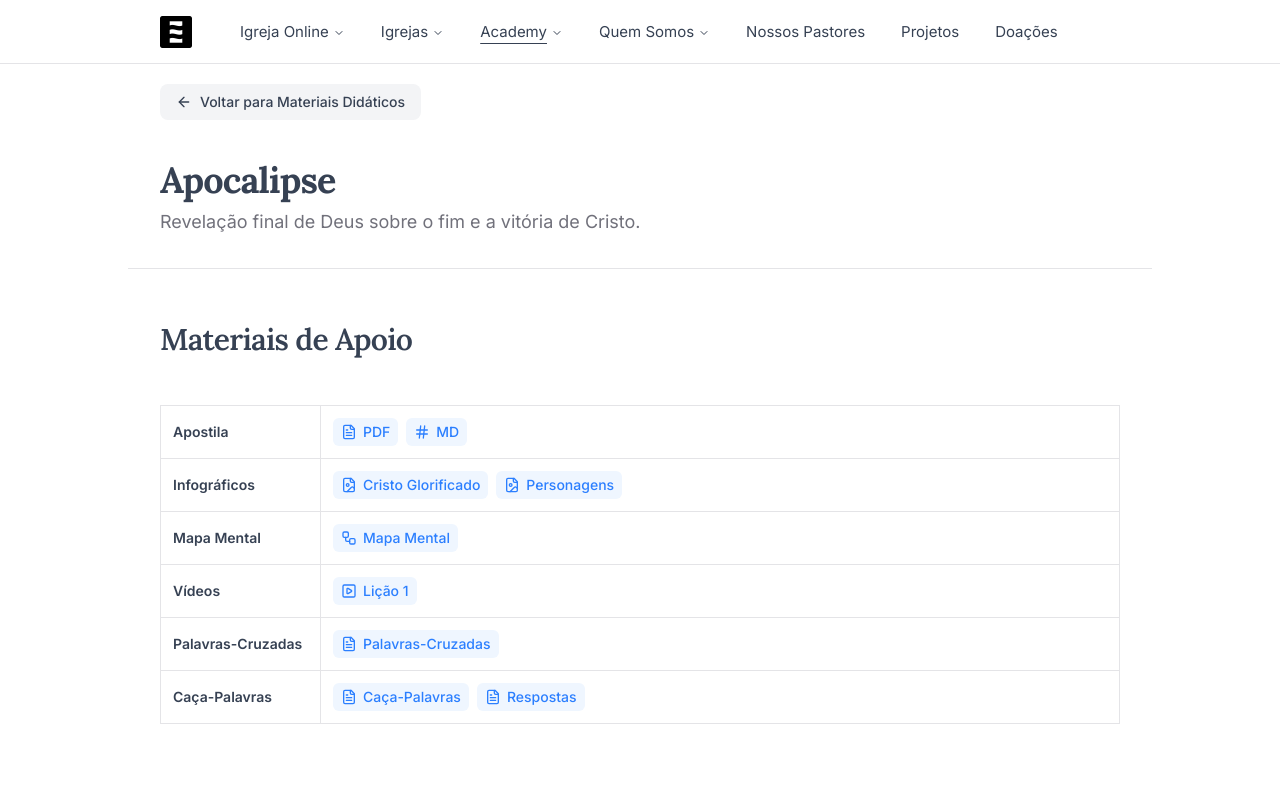
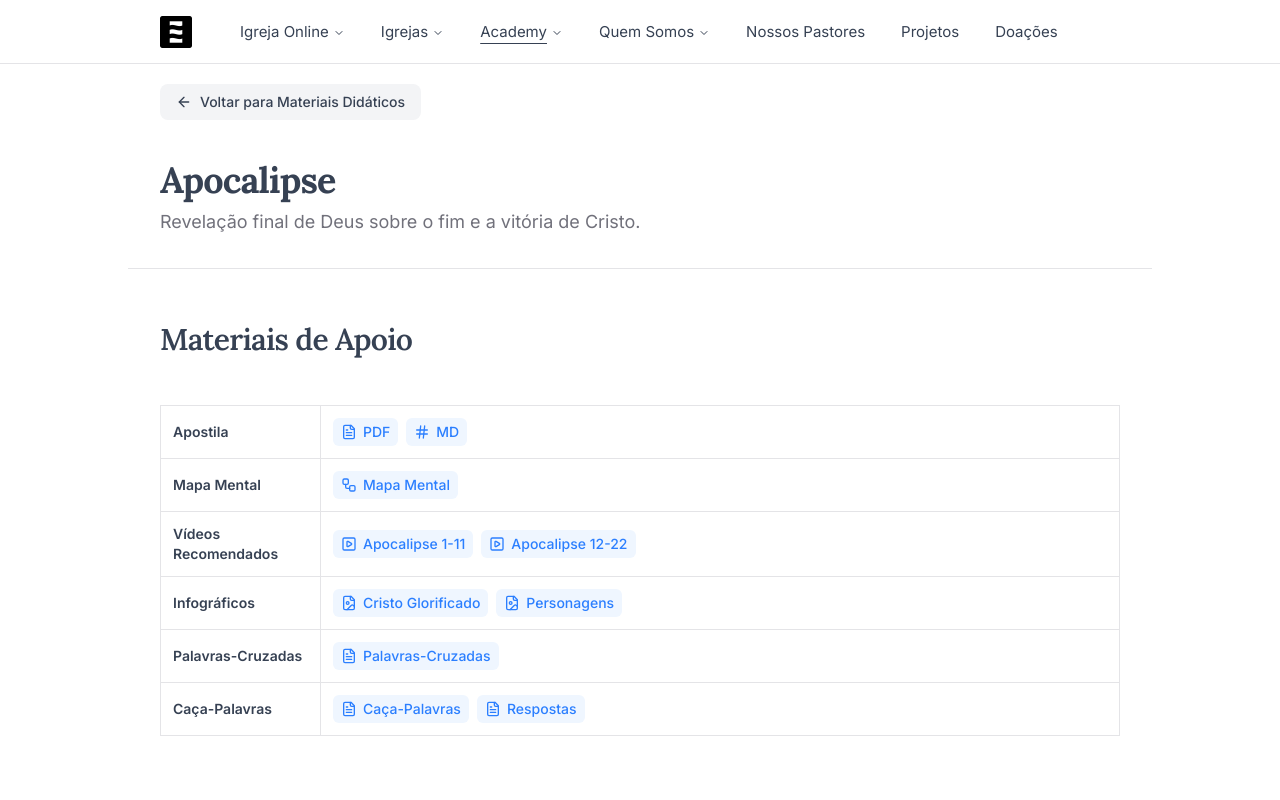
Before and after one commit to oceanodg/ocn-institucional-v4, a Next.js app: page /oceano-academy/materiais-didaticos/apocalipse in a window 1280 px wide. Shown: the top 800 px of the page. Built offline with nearby package versions, Linux system fonts and the light colour scheme.

Commit message:
feat: update educational materials for Apocalipse and Introdução ao Apocalipse by adding new video recommendations and reorganizing existing content

```diff
--- a/app/(site)/oceano-academy/materiais-didaticos/apocalipse/page.tsx
+++ b/app/(site)/oceano-academy/materiais-didaticos/apocalipse/page.tsx
@@ -57,6 +57,36 @@ export default function CursoApocalipse() {
             </TableRow>
             <TableRow className="hover:bg-transparent">
               <TableCell className="border font-semibold">
+                Mapa Mental
+              </TableCell>
+              <TableCell>
+                <TableCellLinksContainer>
+                  <LinkSmall href="https://whimsical.com/ocn7/ocn-escola-biblica-GgrjZLEXpFtuzvGrxYkM7b">
+                    <Workflow className="size-4" />
+                    Mapa Mental
+                  </LinkSmall>
+                </TableCellLinksContainer>
+              </TableCell>
+            </TableRow>
+            <TableRow className="hover:bg-transparent">
+              <TableCell className="border font-semibold">
+                Vídeos Recomendados
+              </TableCell>
+              <TableCell>
+                <TableCellLinksContainer>
+                  <LinkSmall href="https://www.youtube.com/watch?v=BLQEAe9VDUQ">
+                    <SquarePlay className="size-4" />
+                    Apocalipse 1-11
+                  </LinkSmall>
+                  <LinkSmall href="https://www.youtube.com/watch?v=eizPQBawrsU">
+                    <SquarePlay className="size-4" />
+                    Apocalipse 12-22
+                  </LinkSmall>
+                </TableCellLinksContainer>
+              </TableCell>
+            </TableRow>
+            <TableRow className="hover:bg-transparent">
+              <TableCell className="border font-semibold">
                 Infográficos
               </TableCell>
               <TableCell>
@@ -69,30 +99,6 @@ export default function CursoApocalipse() {
                   <LinkSmall href="https://drive.google.com/file/d/1T0D8oPGHlY4c3EGpk4JoYxUQMBOn9MJM/view?usp=sharing">
                     <FileImage className="size-4" />
                     Personagens
-                  </LinkSmall>
-                </TableCellLinksContainer>
-              </TableCell>
-            </TableRow>
-            <TableRow className="hover:bg-transparent">
-              <TableCell className="border font-semibold">
-                Mapa Mental
-              </TableCell>
-              <TableCell>
-                <TableCellLinksContainer>
-                  <LinkSmall href="https://whimsical.com/ocn7/ocn-escola-biblica-GgrjZLEXpFtuzvGrxYkM7b">
-                    <Workflow className="size-4" />
-                    Mapa Mental
-                  </LinkSmall>
-                </TableCellLinksContainer>
-              </TableCell>
-            </TableRow>
-            <TableRow className="hover:bg-transparent">
-              <TableCell className="border font-semibold">Vídeos</TableCell>
-              <TableCell>
-                <TableCellLinksContainer>
-                  <LinkSmall href="https://youtu.be/FIksgWA6I1s">
-                    <SquarePlay className="size-4" />
-                    Lição 1
                   </LinkSmall>
                 </TableCellLinksContainer>
               </TableCell>
--- a/app/(site)/oceano-academy/materiais-didaticos/introducao-ao-apocalipse/page.tsx
+++ b/app/(site)/oceano-academy/materiais-didaticos/introducao-ao-apocalipse/page.tsx
@@ -1,4 +1,4 @@
-import { FileText, Hash, Workflow } from "lucide-react";
+import { FileText, Hash, SquarePlay, Workflow } from "lucide-react";
 import { HeroContainer } from "~/components/hero";
 import { AllTeachingMaterialsBackButton } from "~/components/back-buttons/all-teaching-materials";
 import { H1, H2, H3, P, Separator } from "~/components/ui";
@@ -63,6 +63,23 @@ export default function IntroducaoApocalipsePage() {
                   <LinkSmall href="https://whimsical.com/ocn7/ocn-escola-biblica-GgrjZLEXpFtuzvGrxYkM7b">
                     <Workflow className="size-4" />
                     Mapa Mental
+                  </LinkSmall>
+                </TableCellLinksContainer>
+              </TableCell>
+            </TableRow>
+
+            <TableRow className="hover:bg-transparent">
+              <TableCell className="border font-semibold">
+                Vídeos Recomendados
+              </TableCell>
+              <TableCell>
+                <TableCellLinksContainer>
+                  <LinkSmall href="https://www.youtube.com/watch?v=L9UHqhucM1k">
+                    <SquarePlay className="size-4" />
+                    Literatura Apocalíptica
+                  </LinkSmall>
+                  <LinkSmall href="https://www.youtube.com/watch?v=so41a3JSVxA">
+                    <SquarePlay className="size-4" />O Dia do Senhor
                   </LinkSmall>
                 </TableCellLinksContainer>
               </TableCell>
```
